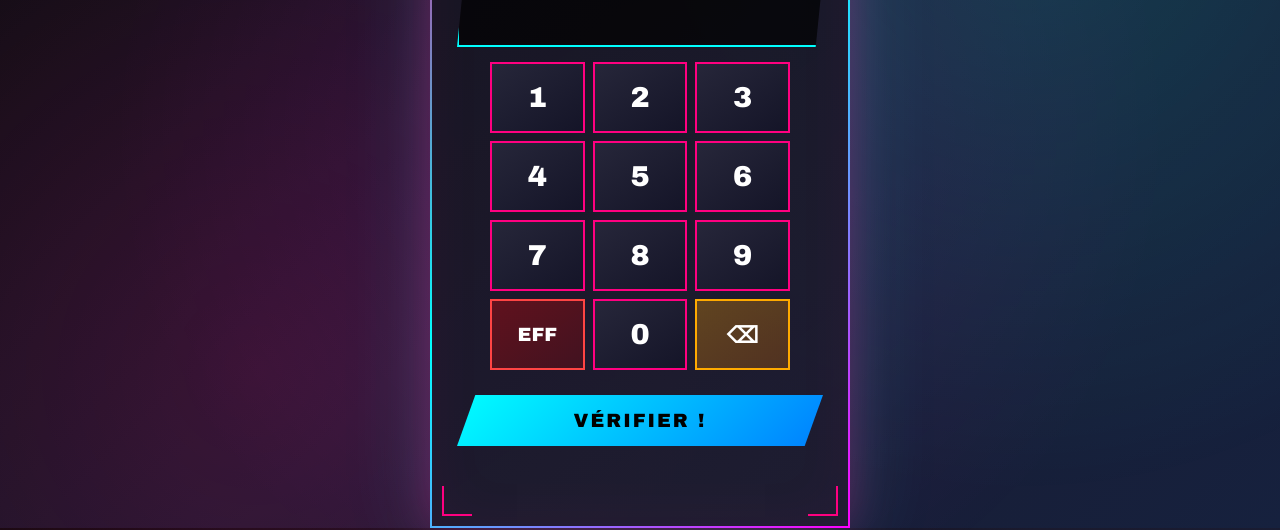
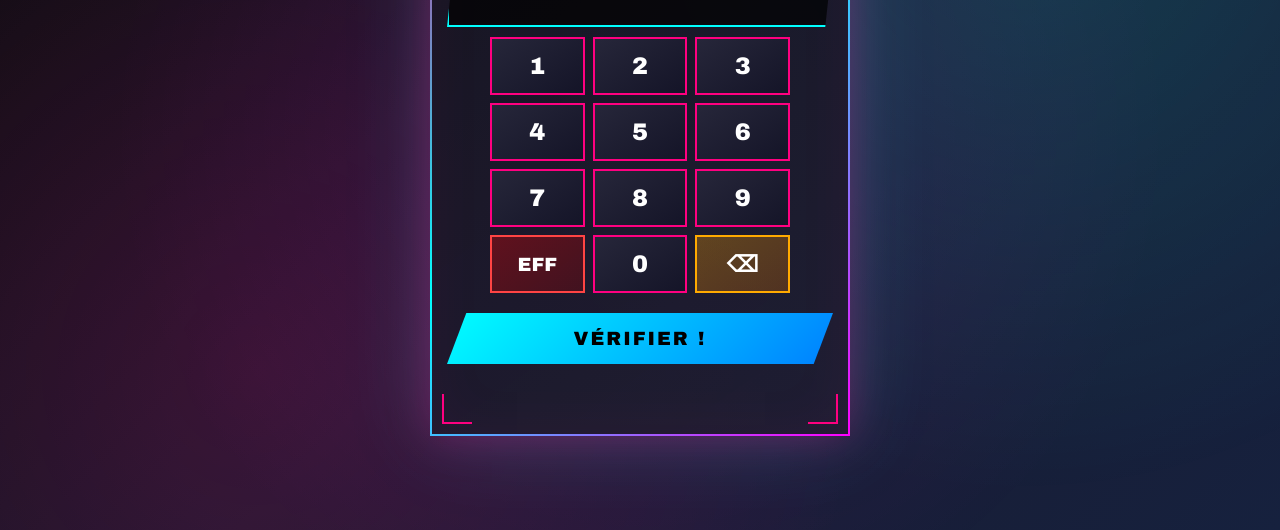
Before and after one commit to MagRiby/babycalculator, a plain HTML site: page index.html in a window 1280 px wide. Both pictures are taken after a click on the button "C'EST PARTI !". Shown: the part 270-800 px from the top of the page. Drawn offline with Linux system fonts and the light colour scheme.

Commit message:
5nd commit

```diff
--- a/style.css
+++ b/style.css
@@ -4,18 +4,21 @@
     padding: 0;
 }
 
+html {
+    height: 100%;
+}
+
 body {
     font-family: 'Arial Black', 'Helvetica Neue', sans-serif;
     background: linear-gradient(135deg, #0a0a0a 0%, #1a1a2e 50%, #16213e 100%);
-    min-height: 100vh;
-    min-height: -webkit-fill-available;
+    min-height: 100%;
     display: flex;
     justify-content: center;
     align-items: flex-start;
-    padding: 15px;
-    padding-bottom: env(safe-area-inset-bottom, 20px);
-    overflow-x: hidden;
+    padding: 10px;
+    padding-bottom: calc(20px + env(safe-area-inset-bottom, 0px));
     overflow-y: auto;
+    -webkit-overflow-scrolling: touch;
 }
 
 body::before {
@@ -37,7 +40,7 @@ body::before {
     background: linear-gradient(145deg, rgba(20, 20, 30, 0.95), rgba(30, 30, 50, 0.9));
     border: 2px solid;
     border-image: linear-gradient(135deg, #ff0080, #00ffff, #ff00ff) 1;
-    padding: 25px;
+    padding: 20px 15px;
     text-align: center;
     max-width: 420px;
     width: 100%;
@@ -47,6 +50,7 @@ body::before {
         0 0 40px rgba(255, 0, 128, 0.3),
         0 0 80px rgba(0, 255, 255, 0.2),
         inset 0 0 60px rgba(255, 0, 128, 0.05);
+    margin-bottom: 20px;
 }
 
 h1 {
@@ -172,7 +176,7 @@ h1 {
     display: flex;
     flex-direction: column;
     align-items: center;
-    gap: 15px;
+    gap: 10px;
 }
 
 .hidden {
@@ -258,8 +262,8 @@ h1 {
 }
 
 .num-btn {
-    font-size: 1.8rem;
-    padding: 18px;
+    font-size: 1.5rem;
+    padding: 14px;
     background: linear-gradient(145deg, rgba(40, 40, 60, 0.9), rgba(20, 20, 40, 0.9));
     border: 2px solid #ff0080;
     color: #fff;
```
